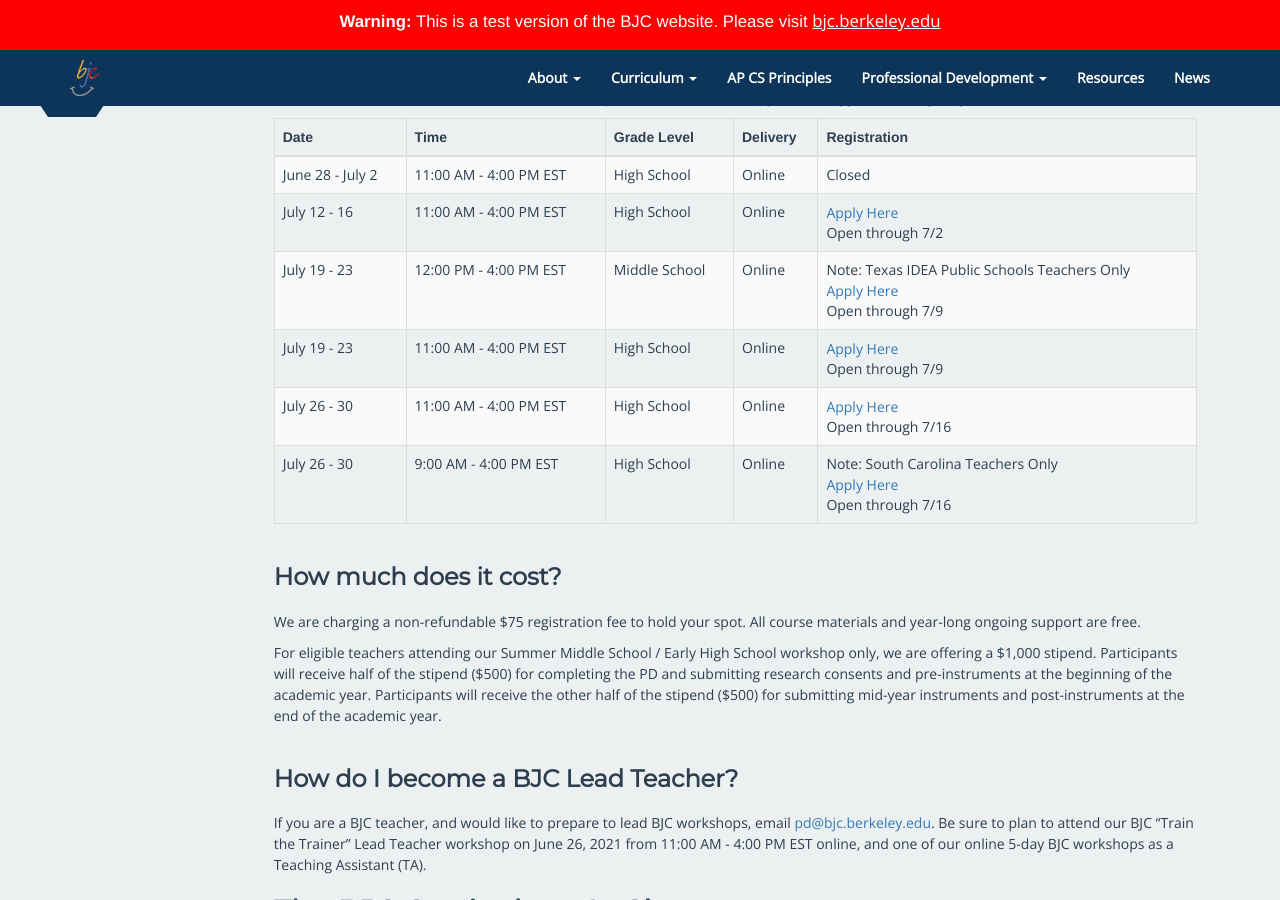
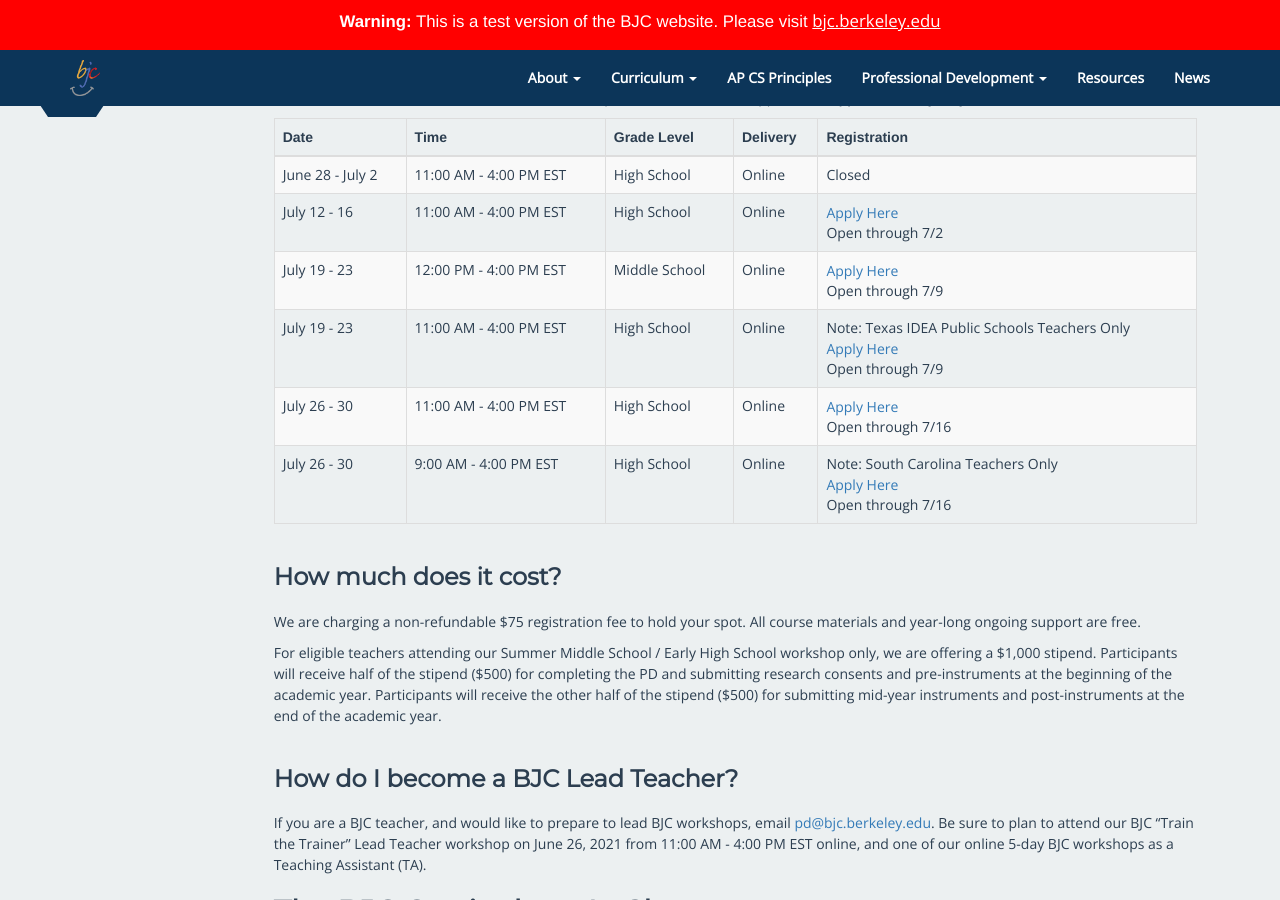
Before and after one commit to beautyjoy/beautyjoy.github.io, a Jekyll site: the page built from summer-pd/index.md, in a window 1280 px wide and 900 px high, scrolled down 1280 px. Built offline with Jekyll 4.4.1, drawn with Linux system fonts in a browser that asks for light colours.

Commit message:
fixed cohort date

```diff
--- a/summer-pd/index.md
+++ b/summer-pd/index.md
@@ -101,14 +101,14 @@
     <td>12:00 PM - 4:00 PM EST</td>
     <td>Middle School</td>
     <td>Online</td>
-    <td>Note: Texas IDEA Public Schools Teachers Only <br> <a href ='https://docs.google.com/forms/d/e/1FAIpQLSfMXCF-rMfLLD0IFyLkUJldlyHs-6ICUT6X_LZPTlqQhK8tag/viewform'>Apply Here</a><br>Open through 7/9</td>
+    <td><a href ='https://docs.google.com/forms/d/e/1FAIpQLSfMXCF-rMfLLD0IFyLkUJldlyHs-6ICUT6X_LZPTlqQhK8tag/viewform'>Apply Here</a><br>Open through 7/9</td>
   </tr>
   <tr>
     <td>July 19 - 23</td>
     <td>11:00 AM - 4:00 PM EST</td>
     <td>High School</td>
     <td>Online</td>
-    <td><a href ='https://docs.google.com/forms/d/e/1FAIpQLSfMXCF-rMfLLD0IFyLkUJldlyHs-6ICUT6X_LZPTlqQhK8tag/viewform'>Apply Here</a><br>Open through 7/9</td>
+    <td>Note: Texas IDEA Public Schools Teachers Only <br> <a href ='https://docs.google.com/forms/d/e/1FAIpQLSfMXCF-rMfLLD0IFyLkUJldlyHs-6ICUT6X_LZPTlqQhK8tag/viewform'>Apply Here</a><br>Open through 7/9</td>
   </tr>
   <tr>
     <td>July 26 - 30</td>
```
